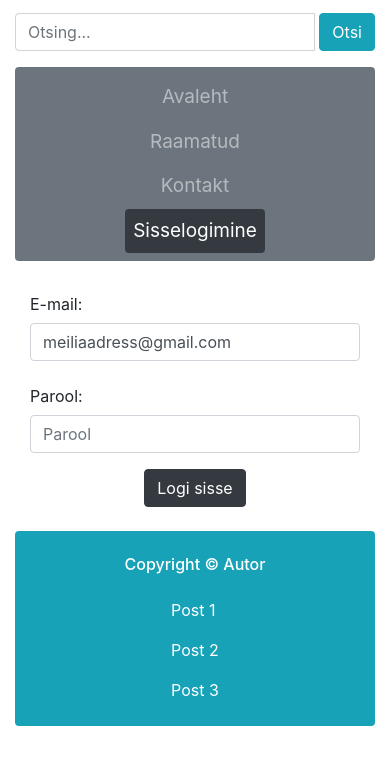
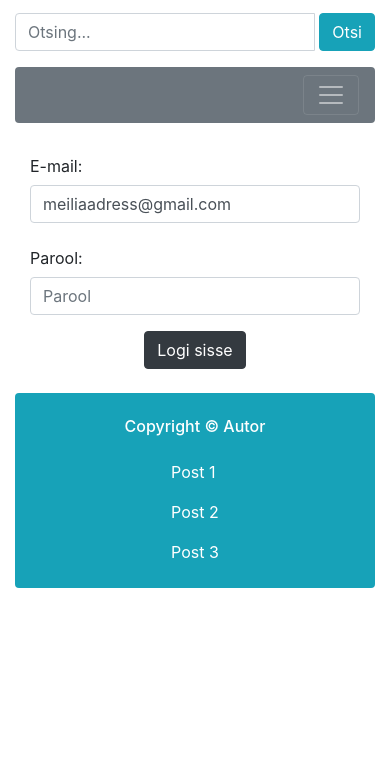
Before and after one commit to katrin-s/praksBootstrap, a plain HTML site: page login.html in a window 390 px wide. Shown: the part 75-840 px from the top of the page. Drawn offline with nearby package versions, Linux system fonts and the light colour scheme.

Commit message:
Third commit

```diff
--- a/login.html
+++ b/login.html
@@ -23,13 +23,20 @@
           </div>
        </div>
 
-    <nav class="navbar navbar-expand-sm navbar-dark text-white bg-secondary mt-3 mb-4 nav-fill rounded" role="navigation" style="font-size: 19px;">
-    <ul class="navbar-nav mx-auto">
+
+<nav class="navbar navbar-expand-lg navbar-dark text-white bg-secondary mt-3 mb-4 nav-fill rounded" role="navigation" style="font-size: 19px;">
+       <button class="navbar-toggler ml-auto" type="button" data-toggle="collapse" data-target="#navbarToggler" aria-controls="navbarToggler" aria-expanded="false" aria-label="Toggle navigation">
+       <span class="navbar-toggler-icon"></span>
+       </button>
+
+      <div class="collapse navbar-collapse" id="navbarToggler">
+        <ul class="navbar-nav mx-auto">
       <li class="nav-item px-2"><a class="nav-link" href="index.html">Avaleht</a></li>
       <li class="nav-item px-2"><a class="nav-link" href="raamatud.html">Raamatud</a></li>
       <li class="nav-item px-2"><a class="nav-link" href="kontakt.html">Kontakt</a></li>
       <li class="nav-item px-2 bg-dark rounded"><a class="nav-link active" href="login.html">Sisselogimine</a></li>
     </ul>
+      </div>
     </nav>
 
     <div class="container col-xl-8 col-lg-8 col-md-12 col-sm-12">
```
Also changed, not shown: index.html (+7 -1 lines), kontakt.html (+9 -2 lines), raamatud.html (+9 -3 lines).
